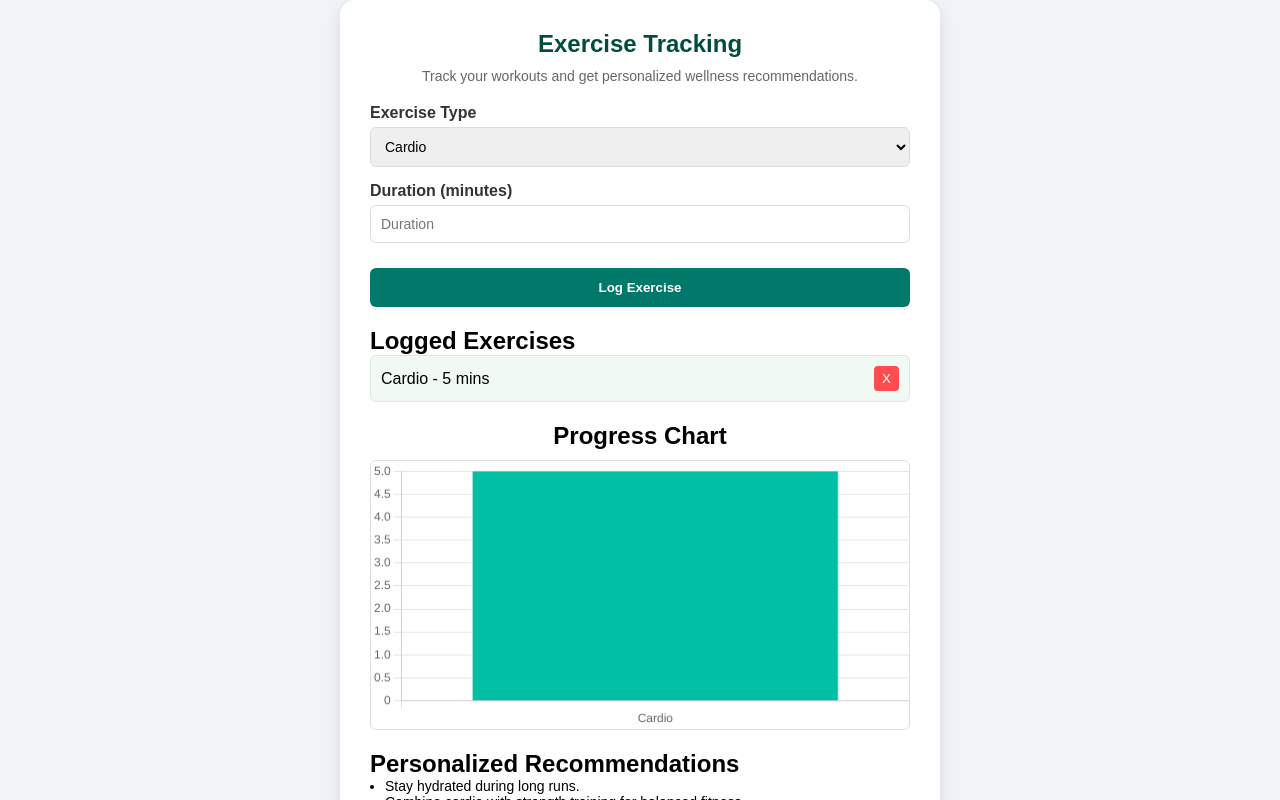
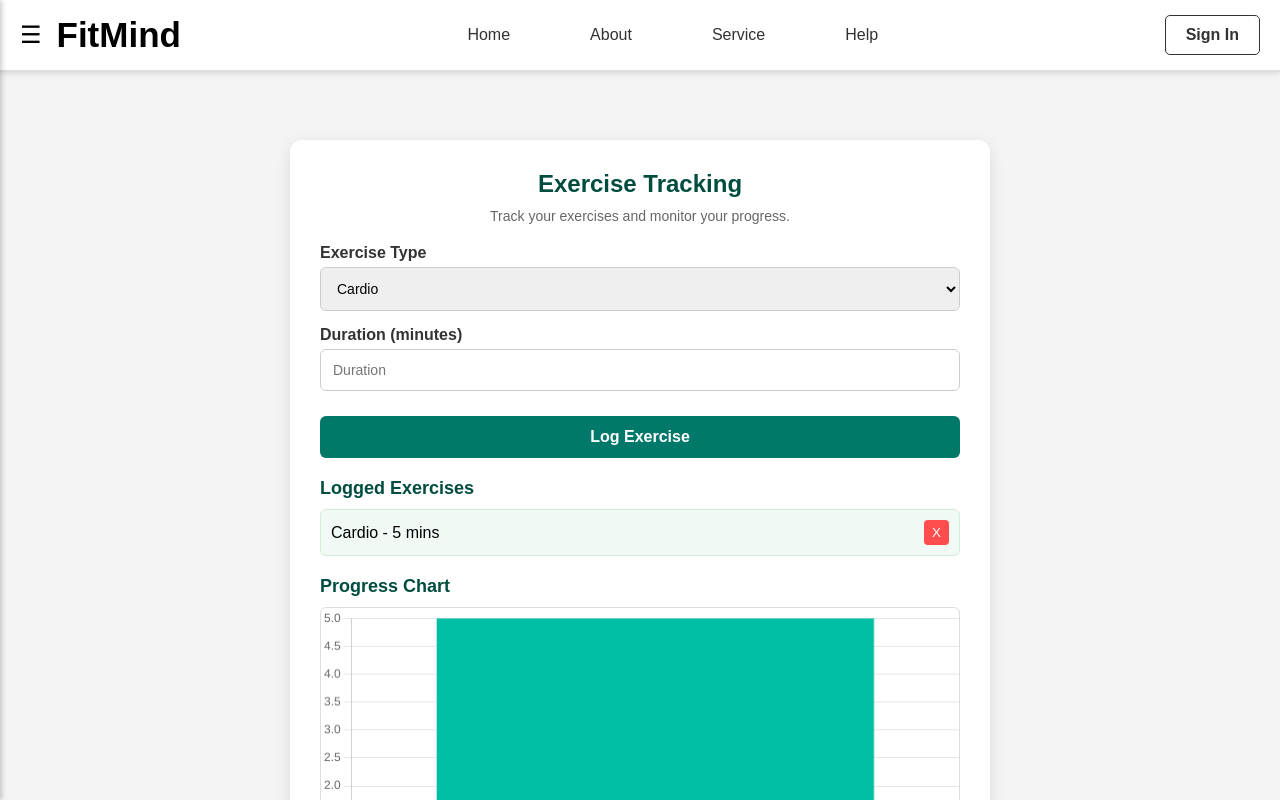
Before and after one commit to Chloe7243/Fitmind-Enhancement, a plain HTML site: page Exercise_Page/exercise.html in a window 1280 px wide. Both pictures are taken after typing "5" into the empty fields and a click on the button "Log Exercise". Shown: the top 800 px of the page. Drawn offline with nearby package versions, Linux system fonts and the light colour scheme.

Commit message:
New update

```diff
--- a/Exercise_Page/exercise.html
+++ b/Exercise_Page/exercise.html
@@ -3,16 +3,45 @@
 <head>
     <meta charset="UTF-8">
     <meta name="viewport" content="width=device-width, initial-scale=1.0">
-    <title>FitMind - Advanced Exercise Tracking</title>
+    <title>FitMind - Exercise Tracking</title>
     <link rel="stylesheet" href="style.css">
     <script defer src="script.js"></script>
     <script src="https://cdn.jsdelivr.net/npm/chart.js"></script>
 </head>
 <body>
 
-<div class="exercise-container">
+<!-- Navigation Bar (Copied from Dashboard) -->
+<header>
+    <div class="navbar">
+        <div class="menu-container">
+            <div class="menu-icon menu-btn" id="menu-icon">&#9776;</div>
+            <div class="logo"><a href="#">FitMind</a></div>
+        </div>
+        <nav class="nav-links">
+            <a href="index.html">Home</a>
+            <a href="about.html">About</a>
+            <a href="services.html">Service</a>
+            <a href="help.html">Help</a>
+        </nav>
+        <a href="/FITMIND-APP-MAIN-PROJECT/Sign_Page/sign-in.html"><button class="sign-in">Sign In</button></a>
+    </div>
+</header>
+
+<!-- Sidebar Menu (Copied from Dashboard) -->
+<div class="menu-box" id="menu-box">
+    <ul>
+        <li><a href="dashboard.html">Dashboard</a></li>
+        <li><a href="stress-tracking.html">Stress Tracking</a></li>
+        <li><a href="exercise-tracking.html">Exercise Tracking</a></li>
+        <li><a href="community.html">Community</a></li>
+        <li><a href="notifications.html">Notifications</a></li>
+    </ul>
+</div>
+
+<!-- Main Exercise Page Content -->
+<section class="exercise-section">
     <h1>Exercise Tracking</h1>
-    <p class="subtext">Track your workouts and get personalized wellness recommendations.</p>
+    <p class="subtext">Track your exercises and monitor your progress.</p>
 
     <form id="exercise-form">
         <div class="form-group">
@@ -52,7 +81,7 @@
         <h2>Personalized Recommendations</h2>
         <ul id="suggestions-list"></ul>
     </div>
-</div>
+</section>
 
 </body>
 </html>
--- a/Exercise_Page/script.js
+++ b/Exercise_Page/script.js
@@ -1,4 +1,20 @@
-document.addEventListener('DOMContentLoaded', () => {
+document.addEventListener("DOMContentLoaded", () => {
+    const menuBtn = document.querySelector(".menu-btn");
+    const menuBox = document.querySelector("#menu-box");
+
+    menuBtn.addEventListener("click", (event) => {
+        event.stopPropagation();
+        menuBox.classList.toggle("active");
+        menuBtn.classList.toggle("pushed");
+    });
+
+    document.addEventListener("click", (event) => {
+        if (!menuBox.contains(event.target) && !menuBtn.contains(event.target)) {
+            menuBox.classList.remove("active");
+            menuBtn.classList.remove("pushed");
+        }
+    });
+
     const form = document.getElementById('exercise-form');
     const typeSelect = document.getElementById('exercise-type');
     const customInput = document.getElementById('custom-exercise');
@@ -9,15 +25,13 @@ document.addEventListener('DOMContentLoaded', () => {
     let exerciseData = JSON.parse(localStorage.getItem('exercises')) || [];
     let progressChart;
 
-    // Show/hide custom input field
     typeSelect.addEventListener('change', () => {
         customInput.style.display = typeSelect.value === 'Custom' ? 'block' : 'none';
     });
 
     form.addEventListener('submit', (e) => {
         e.preventDefault();
-
-        const type = typeSelect.value === 'Custom' ? customInput.value.trim() : typeSelect.value;
+        const type = typeSelect.value === 'Custom' ? customInput.value : typeSelect.value;
         const duration = parseInt(document.getElementById('duration').value);
 
         if (type && duration > 0) {
@@ -70,42 +84,19 @@ document.addEventListener('DOMContentLoaded', () => {
         });
     }
 
-    // Suggestions system: supports both predefined and custom exercises
     function updateSuggestions(type) {
-        suggestionsList.innerHTML = ""; // Clear previous
+        suggestionsList.innerHTML = "";
 
         const suggestions = {
-            Cardio: [
-                "Stay hydrated during long runs.",
-                "Combine cardio with strength training for balanced fitness."
-            ],
-            Stretching: [
-                "Deep breathing enhances flexibility gains.",
-                "Try holding each stretch for 30 seconds."
-            ],
-            Strength: [
-                "Focus on form over weight to avoid injury.",
-                "Rest between sets for optimal recovery."
-            ],
-            Recreational: [
-                "Group activities make it more fun!",
-                "Track distances for running/cycling."
-            ],
-            Yoga: [
-                "Focus on breath awareness during yoga flows.",
-                "Morning yoga helps energize your day."
-            ],
-            HIIT: [
-                "Mix high and low intensity to maximize results.",
-                "Ensure proper warm-up and cool-down."
-            ],
-            Pilates: [
-                "Engage your core throughout the workout.",
-                "Use controlled movements for better muscle activation."
-            ]
+            Cardio: ["Stay hydrated!", "Mix cardio with strength training for balance."],
+            Stretching: ["Stretch daily to improve flexibility.", "Hold each stretch for 30 seconds."],
+            Strength: ["Focus on form, not weight.", "Take rest days to recover."],
+            Recreational: ["Join a group for fun!", "Track your distance if running."],
+            Yoga: ["Focus on your breathing.", "Morning yoga is energizing."],
+            HIIT: ["Alternate high and low intensity.", "Don't skip your warm-up."],
+            Pilates: ["Engage your core.", "Controlled movements improve results."]
         };
 
-        // For predefined types, use stored suggestions
         if (suggestions[type]) {
             suggestions[type].forEach(suggestion => {
                 const li = document.createElement("li");
@@ -113,11 +104,10 @@ document.addEventListener('DOMContentLoaded', () => {
                 suggestionsList.appendChild(li);
             });
         } else {
-            // For custom exercises, generate dynamic suggestions
             const customSuggestions = [
                 `Great choice with "${type}"! Keep it fun.`,
                 `Track your progress with "${type}" to stay motivated.`,
-                `Pair "${type}" with stress-relief exercises for balanced wellness.`
+                `Pair "${type}" with relaxation exercises for balance.`
             ];
             customSuggestions.forEach(suggestion => {
                 const li = document.createElement("li");
--- a/Exercise_Page/style.css
+++ b/Exercise_Page/style.css
@@ -6,39 +6,172 @@
 }
 
 body {
-    font-family: 'Arial', sans-serif;
-    background-color: #f0f4f8;
+    font-family: Arial, sans-serif;
+    background-color: #f4f4f4;
+    margin: 0;
+    padding-top: 80px; /* This adds space so content doesn't hide under the fixed navbar */
+}
+
+/* Header Navigation Bar */
+header {
+    position: fixed;
+    top: 0;
+    left: 0;
+    width: 100%;
+    background: #ffffff;
+    border-bottom: 2px solid #ddd;
+    padding: 15px 20px;
     display: flex;
-    justify-content: center;
+    justify-content: space-between;
     align-items: center;
-    min-height: 100vh;
+    box-shadow: 0 2px 5px rgba(0, 0, 0, 0.1);
+    z-index: 1000;
+}
+
+.navbar {
+    display: flex;
+    align-items: center;
+    width: 100%;
+    justify-content: space-between;
+}
+
+.menu-container {
+    display: flex;
+    align-items: center;
+    gap: 15px;
+}
+
+.menu-icon {
+    font-size: 24px;
+    cursor: pointer;
+    user-select: none;
+}
+
+.logo a {
+    font-size: 35px;
+    font-weight: bold;
+    text-decoration: none;
+    color: black;
+}
+
+.nav-links {
+    display: flex;
+    gap: 60px;
+}
+
+/* Navbar Links */
+.nav-links a {
+    text-decoration: none;
+    color: #333;
+    margin: 0 10px;
+    font-size: 16px;
+    transition: color 0.3s ease;
+}
+
+.nav-links a:hover {
+    color: #00796b;
+}
+
+/* Sign In Button */
+.sign-in {
+    text-decoration: none;
+    font-size: 16px;
+    color: #333;
+    padding: 10px 20px;
+    border: 1px solid #333;
+    border-radius: 5px;
+    transition: background 0.3s, color 0.3s;
+    background: white;
+    cursor: pointer;
+    display: inline-block;
+    font-weight: 600;
+    font-family: 'Poppins', sans-serif;
+}
+
+.sign-in:hover {
+    background: #333;
+    color: white;
+}
+
+/* Sidebar Menu Box */
+.menu-box {
+    position: fixed;
+    top: 0;
+    left: -250px; /* Initially hidden */
+    width: 250px;
+    height: 100%;
+    background: #222;
+    transition: 0.3s ease;
+    padding-top: 100px;
+    box-shadow: 2px 0 5px rgba(0, 0, 0, 0.2);
+    z-index: 1000; /* Ensures menu is on top */
+}
+
+.menu-box.active {
+    left: 0;
+}
+
+.menu-box ul {
+    list-style: none;
+    padding: 0;
     margin: 0;
 }
 
-.exercise-container {
-    background: #fff;
-    padding: 30px;
-    border-radius: 15px;
-    box-shadow: 0 4px 15px rgba(0, 0, 0, 0.1);
-    max-width: 600px;
-    width: 90%;
-    text-align: center;
-    animation: fadeIn 1s ease-in-out;
+.menu-box ul li {
+    padding: 15px;
+    border-bottom: 1px solid #444;
 }
 
-h1 {
-    font-size: 24px;
+.menu-box ul li a {
+    color: #fff;
+    text-decoration: none;
+    display: block;
+    transition: background 0.3s;
+    padding: 15px;
+}
+
+.menu-box ul li a:hover {
+    background: #444;
+    padding-left: 20px;
+}
+
+/* When menu icon is clicked */
+.menu-icon.pushed {
+    color: gray; /* Optional: Change color when clicked */
+}
+
+/* Ensure clicking outside closes menu */
+body.overlay-active {
+    position: relative;
+    overflow: hidden;
+}
+
+/* Main Section for Exercise Page */
+.exercise-section {
+    background: #fff;
+    max-width: 700px;
+    width: 90%;
+    margin: 60px auto 30px;
+    padding: 30px;
+    box-shadow: 0 4px 15px rgba(0, 0, 0, 0.1);
+    border-radius: 12px;
+    text-align: center;
+    animation: fadeIn 0.8s ease-out;
+}
+
+.exercise-section h1 {
     color: #004d40;
     margin-bottom: 10px;
+    font-size: 24px;
 }
 
-.subtext {
+.exercise-section .subtext {
     color: #666;
+    font-size: 14px;
     margin-bottom: 20px;
-    font-size: 14px;
 }
 
-/* Form Fields */
+/* Form Styling */
 .form-group {
     text-align: left;
     margin-bottom: 15px;
@@ -51,25 +184,35 @@ h1 {
     color: #333;
 }
 
-input, select {
+.form-group select,
+.form-group input {
     width: 100%;
-    padding: 10px;
-    border: 1px solid #ddd;
+    padding: 12px;
+    font-size: 14px;
+    border: 1px solid #ccc;
     border-radius: 6px;
-    font-size: 14px;
+    outline: none;
+    transition: border 0.3s;
 }
 
+.form-group input:focus,
+.form-group select:focus {
+    border-color: #00796b;
+}
+
+/* Log Button */
 .log-btn {
+    width: 100%;
+    padding: 12px;
+    font-size: 16px;
+    font-weight: bold;
+    color: white;
     background-color: #00796b;
-    color: white;
-    padding: 12px;
     border: none;
     border-radius: 6px;
     cursor: pointer;
-    font-weight: bold;
+    margin-top: 10px;
     transition: background-color 0.3s;
-    width: 100%;
-    margin-top: 10px;
 }
 
 .log-btn:hover {
@@ -80,6 +223,12 @@ input, select {
 .exercise-log {
     text-align: left;
     margin: 20px 0;
+}
+
+.exercise-log h2 {
+    font-size: 18px;
+    color: #004d40;
+    margin-bottom: 10px;
 }
 
 #exercise-list {
@@ -107,26 +256,77 @@ input, select {
     border-radius: 4px;
 }
 
+/* Progress Chart */
+.progress-section {
+    margin-top: 20px;
+    text-align: left;
+}
+
+.progress-section h2 {
+    font-size: 18px;
+    color: #004d40;
+    margin-bottom: 10px;
+}
+
+canvas {
+    width: 100%;
+    max-width: 100%;
+    height: 200px;
+    border: 1px solid #ddd;
+    border-radius: 6px;
+    background: white;
+}
+
 /* Recommendations */
 .recommendations {
+    margin-top: 20px;
     text-align: left;
-    margin-top: 20px;
+}
+
+.recommendations h2 {
+    font-size: 18px;
+    color: #004d40;
+    margin-bottom: 10px;
 }
 
 .recommendations ul {
-    padding-left: 15px;
+    padding-left: 20px;
     font-size: 14px;
+    color: #555;
 }
 
-/* Progress Chart */
-canvas {
-    background: #fff;
-    border: 1px solid #ddd;
-    border-radius: 6px;
-    margin-top: 10px;
+/* Animation */
+@keyframes fadeIn {
+    from {
+        opacity: 0;
+        transform: translateY(-20px);
+    }
+    to {
+        opacity: 1;
+        transform: translateY(0);
+    }
 }
 
-@keyframes fadeIn {
-    from { opacity: 0; transform: translateY(-20px); }
-    to { opacity: 1; transform: translateY(0); }
+/* Responsive for Mobile */
+@media (max-width: 768px) {
+    header {
+        flex-wrap: wrap;
+    }
+
+    .nav-links {
+        display: none;
+    }
+
+    .menu-container {
+        width: 100%;
+        justify-content: space-between;
+    }
+
+    .menu-icon {
+        font-size: 26px;
+    }
+
+    .exercise-section {
+        padding: 20px;
+    }
 }
```
